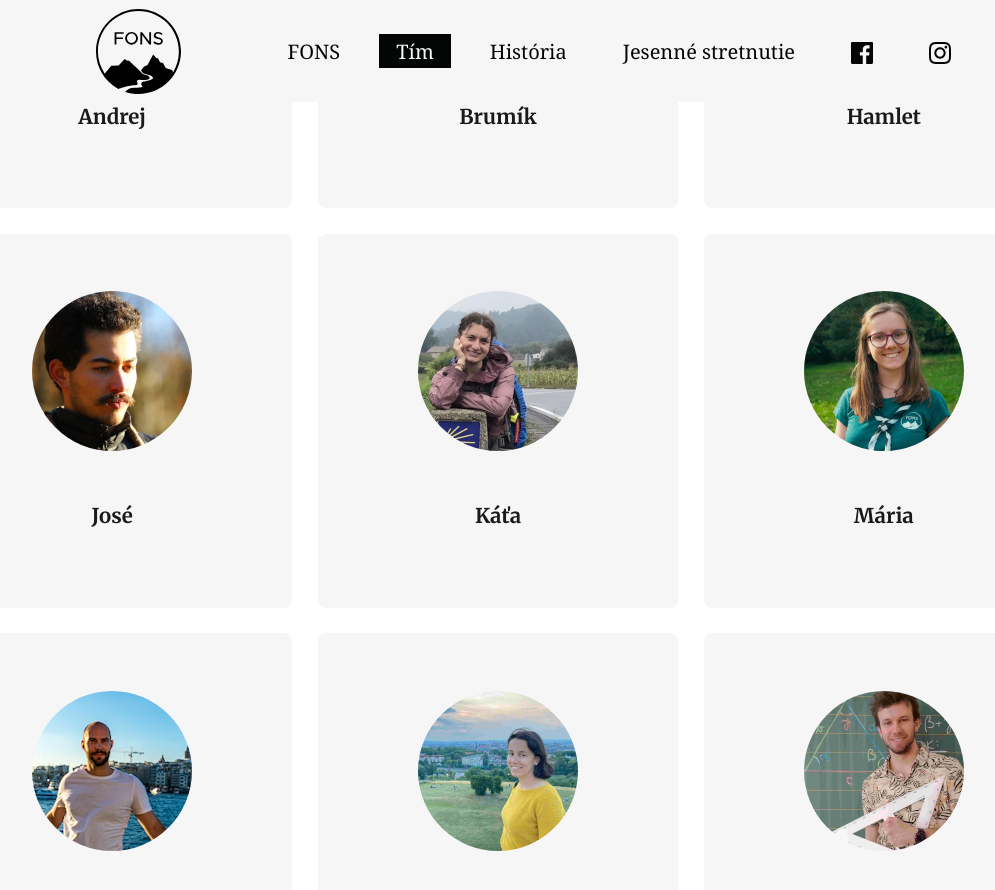
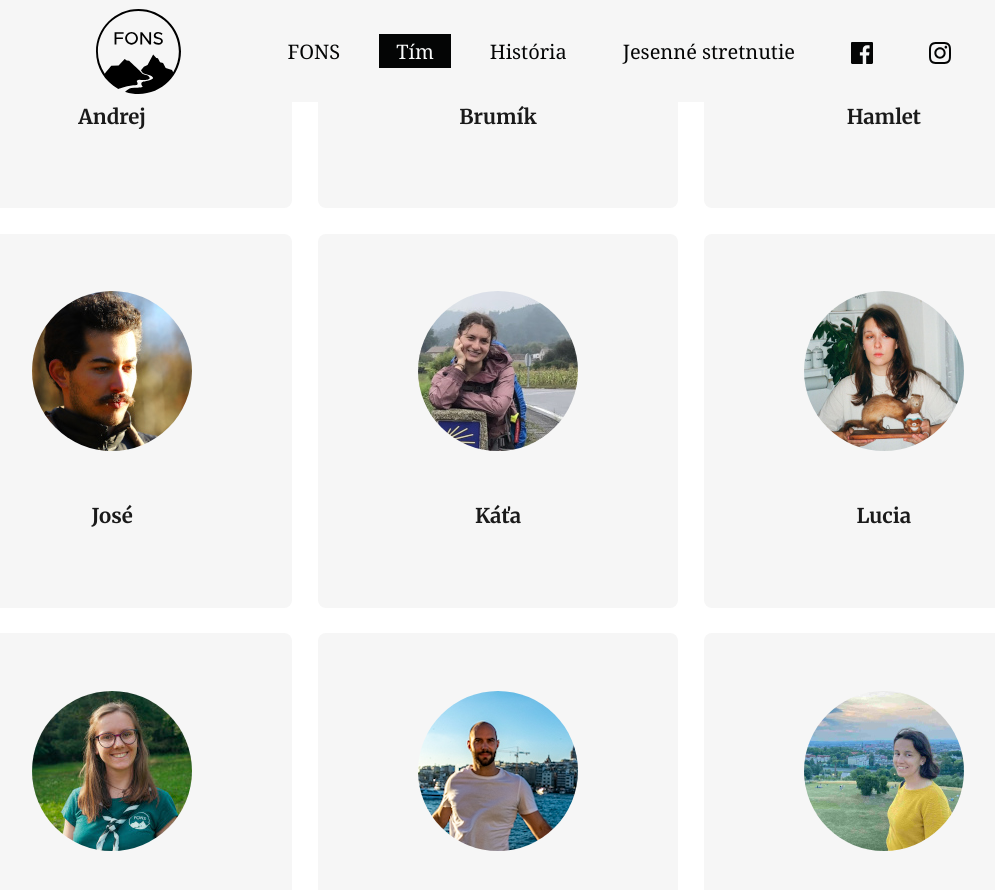
Before and after one commit to fonssk/fonssk.github.io, a Jekyll site: the page built from tim.md, in a window 1280 px wide and 900 px high, scrolled down 982 px. Shown: the top 890 px of the window, without its empty margins (142-1137 px from the left). Built offline with Jekyll 4.4.1, drawn with Linux system fonts in a browser that asks for light colours.

Commit message:
Add Lucia

```diff
--- a/tim.md
+++ b/tim.md
@@ -92,6 +92,15 @@ feature_image: "/assets/images/tim/cover.jpg"
     #orlickyhory" %}
 
   {% include instructor-item.html
+    image="/assets/images/tim/lucia.jpg"
+    name="Lucia"
+    description="Jej teritórium výskytu mení obdobne často ako sa dunaj vylieva z jeho koryta a zaplavuje krajinu lužných lesov. Práve lužné lesy dunaja sú okrem odvekého útočiska aj stabilným námetom a zdrojom jej výtvarnej tvorby. Okrem tejto životnej skúsenosti sa momentálne vteluje ako galeríjna pedagogička a (spolu)pracuje na rozličných výtvarno vzdelávacích situáciách. A pokiaľ by sa vám v živote hodil dobrý mundúr - možno ste práve našli vašeho dvorného mundúristu.
+    ====
+    #dunajskýfanatizmus
+    #potníchýše
+    #podekujmejahnetizajablko" %}
+
+  {% include instructor-item.html
     image="/assets/images/tim/maria.jpg"
     name="Mária"
     description="Odvieva sa medzi Českom a Slovenskom. Aktuálne kotví v Prahe na doktoráte z didaktiky dejepisu a venuje sa historickým výročiam. Keďže práca šľachtí, pracuje popri tom v asistencii, kde pomáha ľuďom s telesným postihnutím. Aktívna milovníčka behu, lezenia a squashu. Pasívna milovníčka hokeja, biatlonu a šípok.
```
Also changed, not shown: assets/images/tim/lucia.jpg (added).
